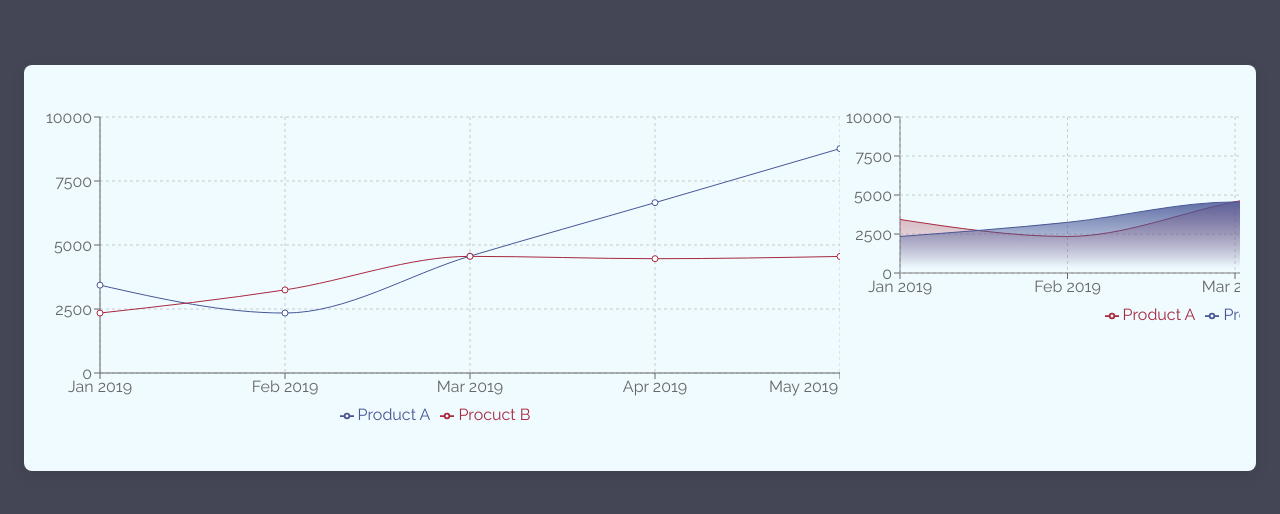
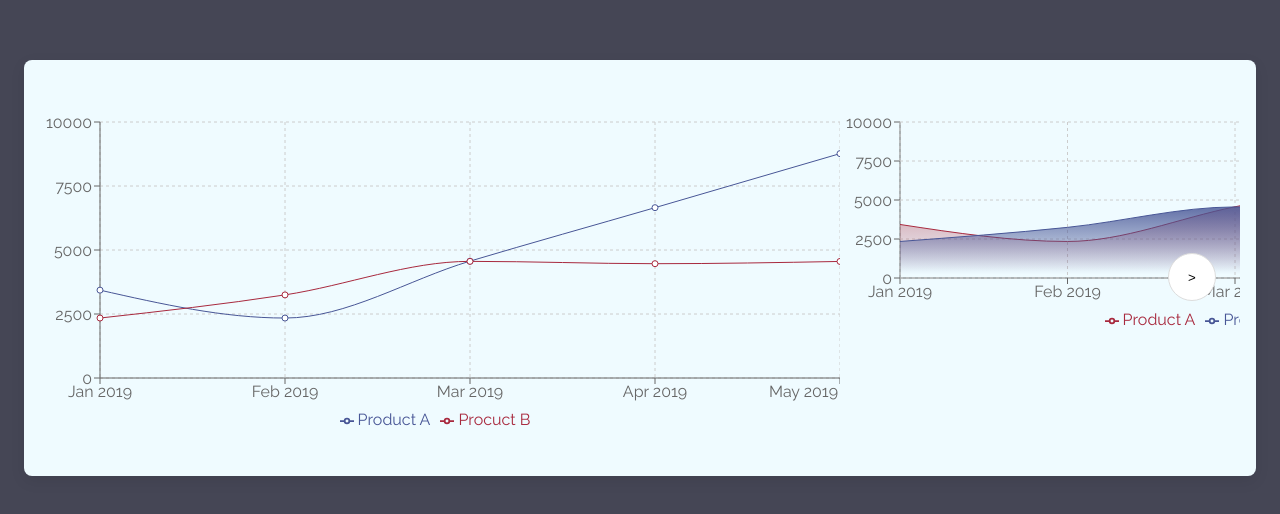
Before and after one commit to Brlaney/react-recharts, a React (Create React App) app: page / in a window 1280 px wide. Shown: the part 132-646 px from the top of the page. Built offline with nearby package versions, Linux system fonts and the light colour scheme.

Commit message:
Carousel works but needs debugged

```diff
--- a/src/components/AreaGraph.tsx
+++ b/src/components/AreaGraph.tsx
@@ -1,11 +1,9 @@
-// src/components/area.rechart.js
-
 import React from 'react';
-import { data } from '../lib/data/area'
+import { data } from '../lib/data/area';
 import { AreaChart, Area, YAxis, XAxis, CartesianGrid, Tooltip, Legend } from 'recharts';
 
+
 class AreaGraph extends React.Component {
-
   render() {
     return (
       <AreaChart
--- a/src/components/Carousel.tsx
+++ b/src/components/Carousel.tsx
@@ -1,21 +1,57 @@
-import React from 'react'
-import '../scss/carousel.scss'
+import React, { useState, useEffect } from 'react';
+import '../scss/carousel.scss';
 
 
 const Carousel = (props: { children: any }) => {
   const { children } = props
+  const [currentIndex, setCurrentIndex] = useState(0)
+  const [length, setLength] = useState(children.length)
+
+  useEffect(() => {
+    setLength(children.length)
+  }, [children])
+
+  const next = () => {
+    if (currentIndex < (length - 1)) {
+      setCurrentIndex(prevState => prevState + 1)
+    }
+  }
+
+  const prev = () => {
+    if (currentIndex > 0) {
+      setCurrentIndex(prevState => prevState - 1)
+    }
+  }
 
   return (
     <div className='carousel-container'>
       <div className='carousel-wrapper'>
+
+        {/* Left arrow (carousel) */}
+        {currentIndex > 0 &&
+          <button onClick={prev} className="left-arrow">
+            &lt;
+          </button>}
+
+        {/* Carousel */}
         <div className='carousel-content-wrapper'>
-          <div className='carousel-content'>
+          <div
+            className='carousel-content'
+            style={{ transform: `translateX(-${currentIndex * 100}%)` }}
+          >
             {children}
           </div>
         </div>
+
+        {/* Right arrow (carousel) */}
+        {currentIndex < (length - 1) &&
+          <button onClick={next} className="right-arrow">
+            &gt;
+          </button>}
+
       </div>
     </div>
   )
 }
 
-export default Carousel
+export default Carousel;
--- a/src/components/LineGraph.tsx
+++ b/src/components/LineGraph.tsx
@@ -1,5 +1,4 @@
-// src/components/LineGraph.tsx
-import { data } from '../lib/data/line'
+import { data } from '../lib/data/line';
 import React from 'react';
 import {
   LineChart,
--- a/src/components/PieGraph.tsx
+++ b/src/components/PieGraph.tsx
@@ -1,5 +1,3 @@
-// src/components/PieGraph.tsx
-
 import React from 'react';
 import { colors, data } from '../lib/data/pie'
 import { PieChart, Pie, Cell, Legend } from 'recharts';
--- a/src/scss/App.scss
+++ b/src/scss/App.scss
@@ -15,6 +15,7 @@
   justify-content: center;
   padding: 0;
   margin: 0;
+
   #container {
     margin: 0;
     padding: 0;
@@ -23,11 +24,13 @@
     justify-content: center;
     align-items: center;
     width: 60%;
+
     #title {
       color: lightgrey;
       margin-bottom: 0;
       padding-bottom: 0.3rem;
     }
+
     #subtitle {
       font-size: 1.5rem;
       text-align: left;
@@ -35,14 +38,17 @@
       margin: 0;
       padding: 0 0 1.6rem 0;
     }
+
     #chart-container {
+      flex: 1;
       background-color: $bg-light;
       padding: 2rem 1rem 1.5rem 1rem;
       align-self: center;
       border-radius: 8px;
+
       .parent {
-          max-width: 1200px;
-          margin: 10px 'auto' 0 'auto';
+        max-width: 1200px;
+        margin: 10px 0 0 0;
       }
     }
   }
--- a/src/scss/carousel.scss
+++ b/src/scss/carousel.scss
@@ -1,20 +1,32 @@
+@import './theme/theme';
+
 .carousel-container {
   width: 100%;
   display: flex;
   flex-direction: column;
-}
 
   .carousel-wrapper {
     display: flex;
     width: 100%;
     position: relative;
+
+    .left-arrow {
+      left: 24px;
+      position: absolute;
+      z-index: 1;
+      top: 50%;
+      transform: translateY(-50%);
+      width: 48px;
+      height: 48px;
+      border-radius: 24px;
+      background-color: white;
+      border: 1px solid #ddd;
     }
 
     .carousel-content-wrapper {
       overflow: hidden;
       width: 100%;
       height: 100%;
-}
 
       .carousel-content {
         display: flex;
@@ -23,12 +35,30 @@
         scrollbar-width: none;
       }
 
-.carousel-content::-webkit-scrollbar, .carousel-content::-webkit-scrollbar {
-  display: none;
-}
-
-.carousel-content > * {
+      .carousel-content>* {
         width: 100%;
         flex-shrink: 0;
         flex-grow: 1;
       }
+
+      .carousel-content::-webkit-scrollbar,
+      .carousel-content::-webkit-scrollbar {
+        display: none;
+      }
+    }
+
+    .right-arrow {
+      right: 24px;
+      position: absolute;
+      z-index: 1;
+      top: 50%;
+      transform: translateY(-50%);
+      width: 48px;
+      height: 48px;
+      border-radius: 24px;
+      background-color: white;
+      border: 1px solid #ddd;
+    }
+
+  }
+}
--- a/src/scss/styles.scss
+++ b/src/scss/styles.scss
@@ -3,8 +3,10 @@
 .container {
   width: 100%;
   height: 100%;
+
   .line {
     padding-bottom: 0.5rem;
+
     .grid {
       width: 100%;
       height: 100%;
```
Also changed, not shown: src/App.tsx (+6 -4 lines), src/scss/index.scss (line endings or trailing spaces). Lines whose indentation alone changed are shown as unchanged.
